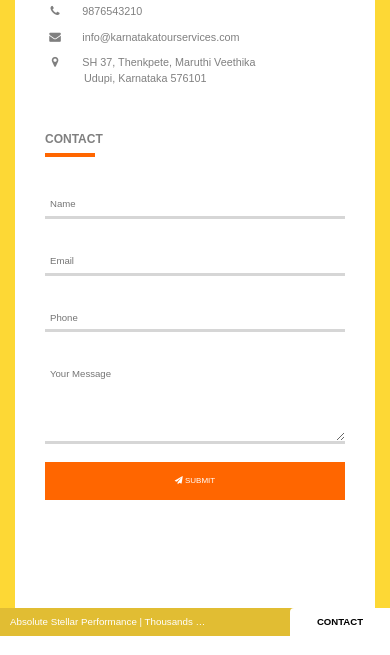
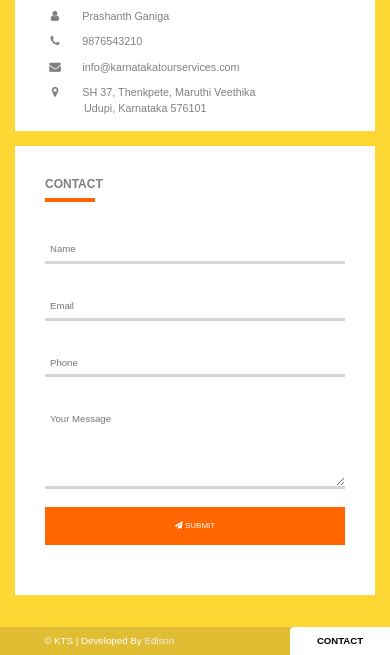
Before and after one commit to dsouzaedison/KTS, a website: page index.html in a window 390 px wide. Shown: the part 3554-4209 px from the top of the page. Drawn offline with nearby package versions, Linux system fonts and the light colour scheme.

Commit message:
Contact Us Responsiveness And Footer Updated

```diff
--- a/index.html
+++ b/index.html
@@ -477,8 +477,11 @@
             <div class="bottom-nav">
                 CONTACT
             </div>
-            <div class="bottom-text-container ellipsis">
-                Absolute Stellar Performance | Thousands Of Gratified Guests | Unmatched Trust In Our Service
+            <div class="bottom-text-container ellipsis hidden-xs">
+                &copy; Karnataka Tours | Developed By <a href="mailto:dsouzaedison11@gmail.com" class="developer">Edison D'souza</a>
+            </div>
+            <div class="bottom-text-container ellipsis hidden-lg hidden-md hidden-sm">
+                &copy; KTS | Developed By <a href="mailto:dsouzaedison11@gmail.com" class="developer">Edison</a>
             </div>
         </div>
     </div>
--- a/styles.css
+++ b/styles.css
@@ -869,6 +869,14 @@
     background: #fdd835;
 }
 
+.developer {
+    color: #eee;
+}
+
+.developer:hover {
+    color: #fff;
+}
+
 /* Specific Mobile Features */
 @media screen and (max-width: 1200px) {
 
@@ -954,6 +962,10 @@
     .about-tab2 {
         margin-bottom: 45px;
     }
+
+    .contact-form {
+        height: 555px;
+    }
 }
 
 @media screen and (max-width: 768px) {
@@ -977,6 +989,19 @@
         height: 48px;
         width: 48px;
         line-height: 64px;
+    }
+
+    .maps-iframe {
+        margin-top: 15px;
+    }
+
+    .contact-card {
+        margin: 15px 0;
+    }
+
+    .contact-form {
+        height: auto;
+        margin-bottom: 60px;
     }
 }
 
```
